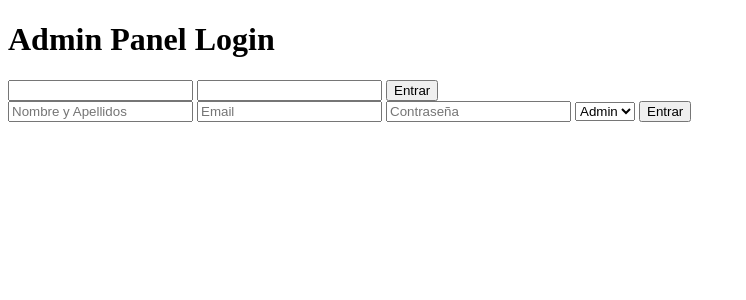
After one commit to sergio135/yaseal-uoc, a PHP site: template src/views/admin_panel/home.phtml in a window 1280 px wide. The commit adds this page. Shown: the top 300 px of the page, without its empty margins (0-746 px from the left). Run offline with PHP 8.4, Linux system fonts and the light colour scheme; the template is opened without the code that fills it, so the values that code supplies are empty.

Commit message:
Rutas y Admin Panel
Se añade el enrutamiento a las páginas de inicio de sesión y registro del panel de administración.

```diff
--- a/composer.json
+++ b/composer.json
@@ -6,5 +6,10 @@
   "require": {
     "slim/slim": "^3.0",
     "slim/php-view": "^2.2"
+  },
+  "autoload": {
+    "psr-4": {
+      "Classes\\": "src/db/classes"
+    }
   }
 }
--- /dev/null
+++ b/src/views/admin_panel/home.phtml
@@ -0,0 +1,34 @@
+<!------------------------------------------------------------------------
+-- Plantilla HTML para la página de portada del panel de administración --
+------------------------------------------------------------------------->
+<?php /* incluimos la plantilla goblal */ include __DIR__ . '/../layout.phtml' ?>
+<?php /* incluimos la cabecera */ include __DIR__ . '/../header.phtml' ?>
+
+<h1>Admin Panel Login</h1>
+
+<form action="/yaseal-local/admin_panel/login" method="post">
+    <input type="text" name="email" <?php if (isset($email)) echo "value=$email"?>>
+    <input type="password" name="password">
+    <button type="submit">Entrar</button>
+</form>
+
+<form action="/yaseal-local/admin_panel/register" method="post">
+    <input type="text" name="name" placeholder="Nombre y Apellidos" <?php if (isset($name)) echo "value=$name"?>>
+    <input type="text" name="email" placeholder="Email" <?php if (isset($email)) echo "value=$email"?>>
+    <input type="password" name="password" placeholder="Contraseña">
+    <select name="role">
+        <option value="1" <?php if (isset($role) && $role == 1) echo "selected"?>>Admin</option>
+        <option value="2" <?php if (isset($role) && $role == 2) echo "selected"?>>Editor</option>
+        <option value="3" <?php if (isset($role) && $role == 3) echo "selected"?>>Autor</option>
+    </select>
+    <button type="submit">Entrar</button>
+</form>
+
+<?php
+    if (isset($error)) {
+        echo "<div>$error</div>";
+    }
+?>
+<div></div>
+
+<?php /* incluimos el footer */ include __DIR__ . '/../footer.phtml' ?>
```
Also changed, not shown: src/routes/home.php (+12 -1 lines), src/views/admin_panel/panel.phtml (added, +11 -0 lines).
